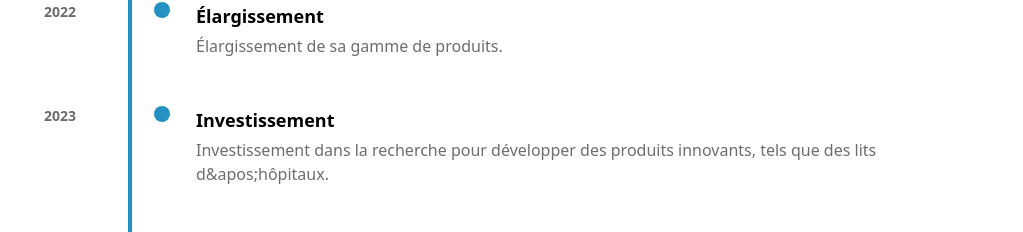
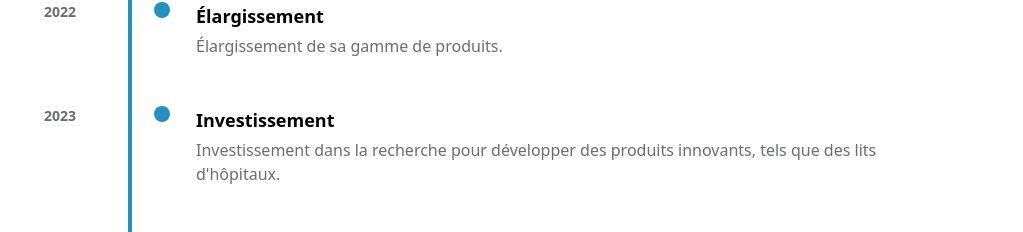
Before and after one commit to LHaitam/alfa-mti, a Next.js app: page /about in a window 1280 px wide. Shown: the part 1888-2120 px from the top of the page, without its empty margins (128-1151 px from the left). Built offline with nearby package versions, Linux system fonts and the light colour scheme; a web font is replaced by a local one.

Commit message:
first commit

```diff
--- a/src/components/about/HistoriqueSection.tsx
+++ b/src/components/about/HistoriqueSection.tsx
@@ -24,7 +24,7 @@ const historiqueData = [
         year: "2023",
         title: "Investissement",
         description:
-            "Investissement dans la recherche pour développer des produits innovants, tels que des lits d&apos;hôpitaux.",
+            "Investissement dans la recherche pour développer des produits innovants, tels que des lits d'hôpitaux.",
     },
     {
         year: "2024",
```
